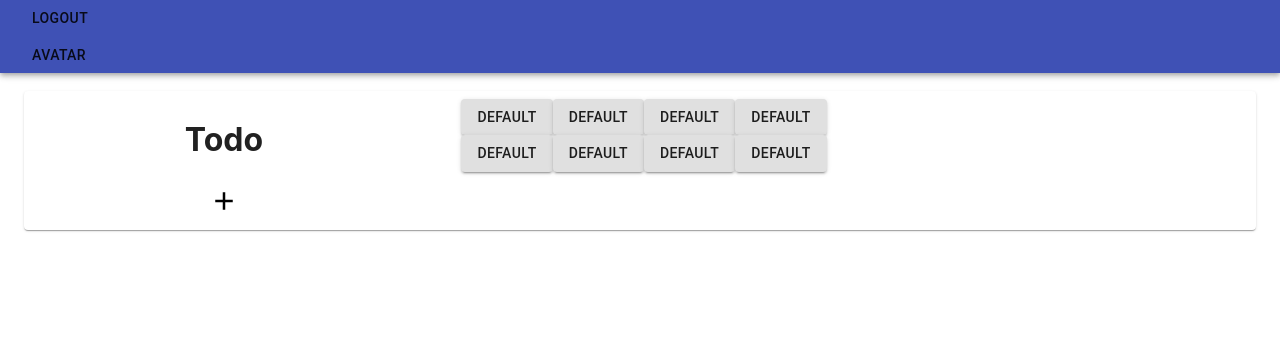
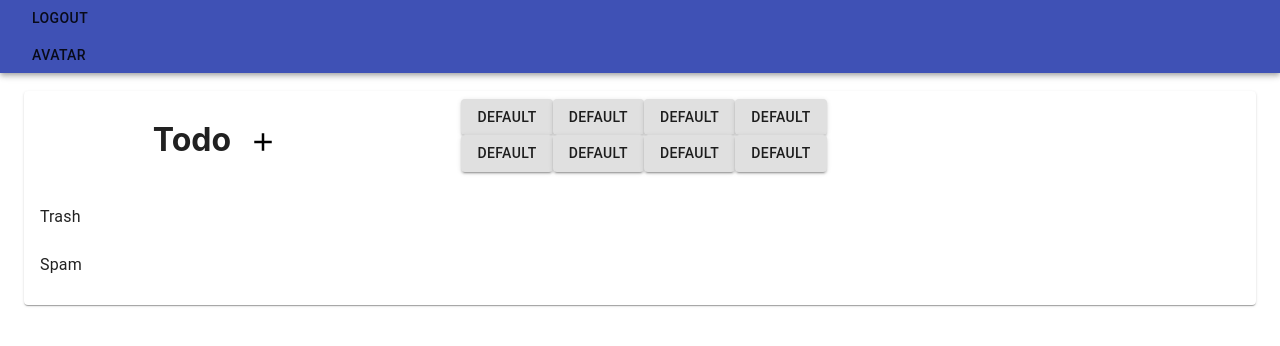
Before and after one commit to 901kartikas/todo-frontend, a React (Create React App) app: page / in a window 1280 px wide. Shown: the top 346 px of the page. Built offline with nearby package versions, Linux system fonts and the light colour scheme.

Commit message:
ok
update

```diff
--- a/src/Component/AddTodo.js
+++ b/src/Component/AddTodo.js
@@ -1,6 +1,6 @@
 import React from 'react';
 import { makeStyles } from '@material-ui/core/styles';
-import {Paper, Grid, Tooltip, Fab, Button } from '@material-ui/core';
+import { Paper, Grid, Tooltip, List, Button, ListItem, ListItemText} from '@material-ui/core';
 import ShowTodo from './ShowTodo'
 import AddIcon from '@material-ui/icons/Add';
 
@@ -9,11 +9,20 @@ const useStyles = makeStyles((theme) => ({
     margin: theme.spacing(2),
 
   },
-  btn:{
+  btn: {
     borderRadius: 40,
+  },
+  title: {
+    flexDirection: 'row',
+  },
+  garis:{
+
   },
 }));
 
+function ListItemLink(props) {
+  return <ListItem button component="a" {...props} />;
+}
 
 export default function SimplePaper() {
   const classes = useStyles();
@@ -21,21 +30,28 @@ export default function SimplePaper() {
   return (
 
     <Paper   >
-       <Grid container  spacing={2}>
+      <Grid container spacing={2}>
         <Grid item xs={4} >
-             <div>
-             <h1>Todo</h1>
+          <div className={classes.title}>
+            <h1>Todo
               <Tooltip title="Add" aria-label="add">
                 <Button className={classes.btn}>
-             <AddIcon style={{ fontSize: 30, color:"#000" }}/>
+                  <AddIcon style={{ fontSize: 30, color: "#000" }} />
                 </Button>
               </Tooltip>
+            </h1>
           </div>
-
-
+          <List component="nav" aria-label="secondary mailbox folders">
+            <ListItem button className={classes.garis}>
+              <ListItemText primary="Trash" />
+            </ListItem>
+            <ListItemLink href="#simple-list">
+              <ListItemText primary="Spam" />
+            </ListItemLink>
+          </List>
         </Grid>
         <Grid item xs={8}   >
-             <ShowTodo/>
+          <ShowTodo />
         </Grid>
       </Grid>
     </Paper>
```
Lines whose indentation alone changed are shown as unchanged.
